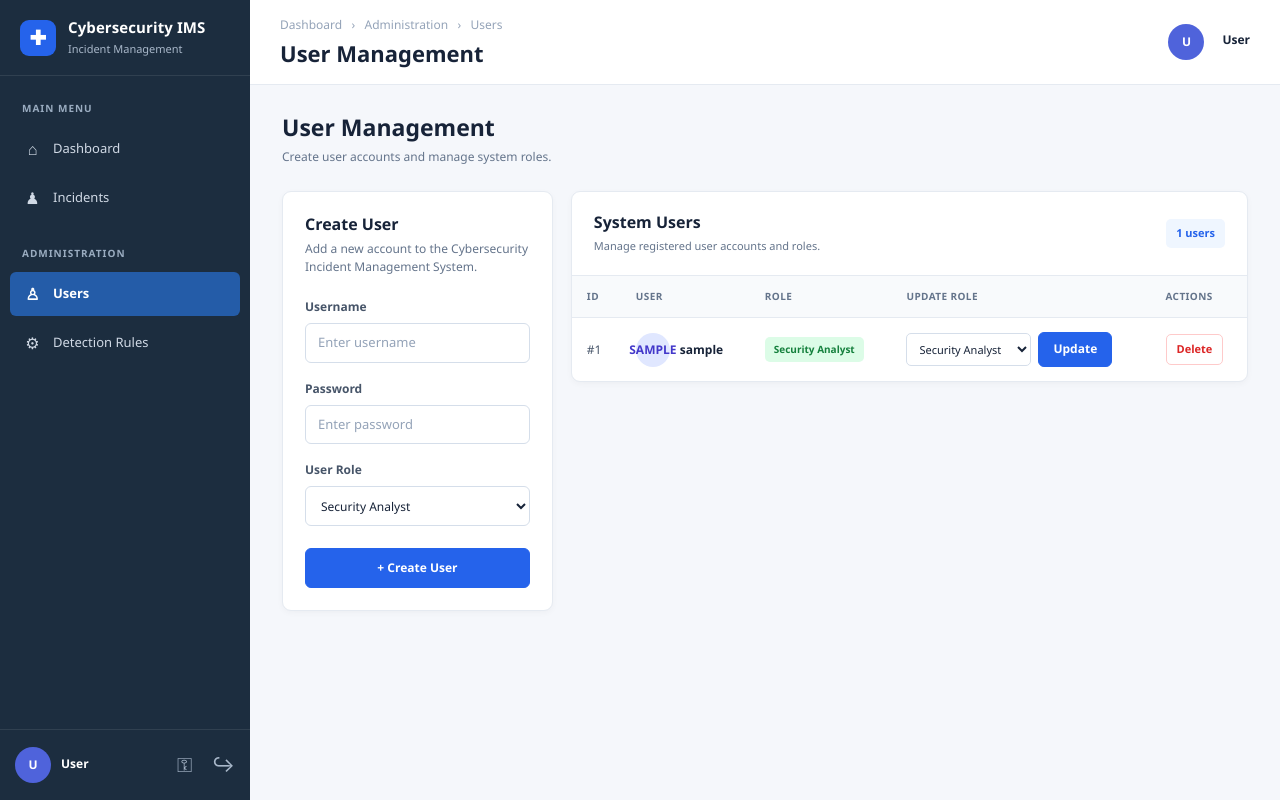
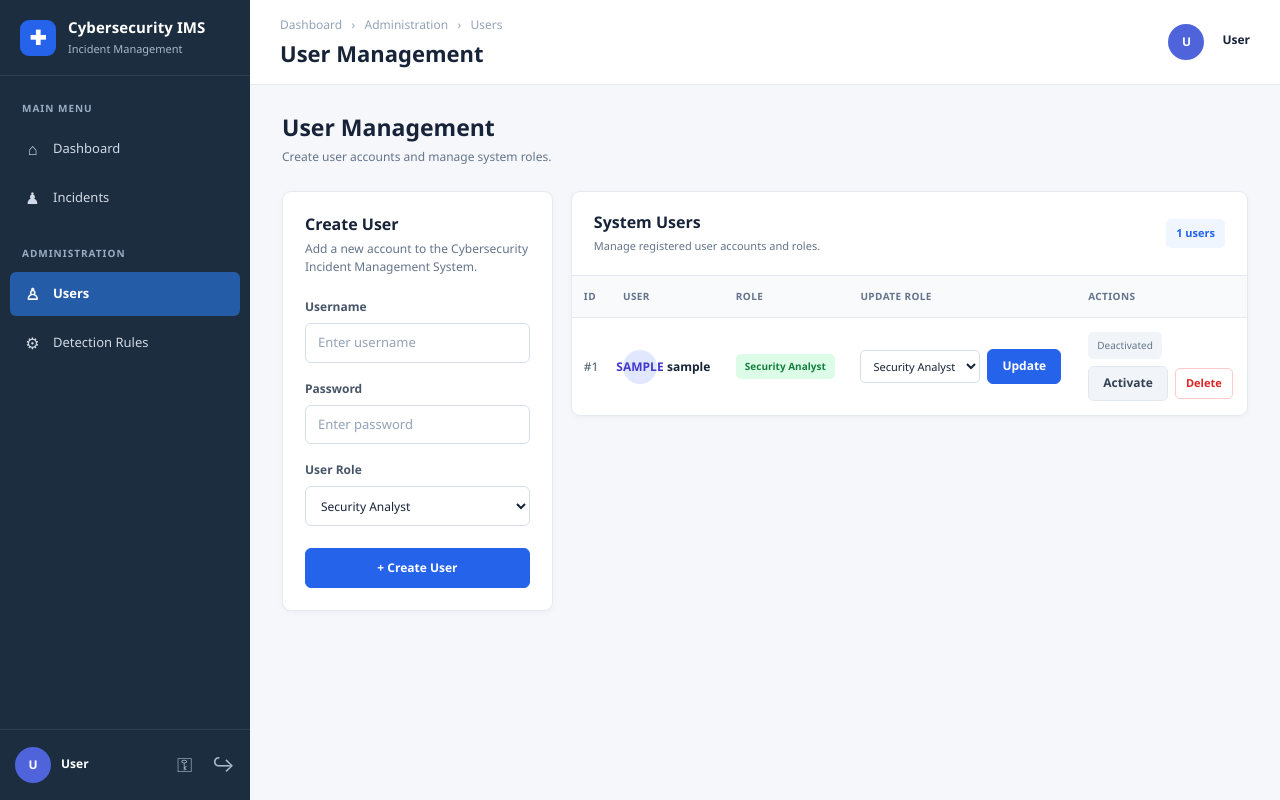
Before and after one commit to sssalekh/CSIMS, a Flask app: template templates/admin.html in a window 1280 px wide. Run offline with Flask 3, Linux system fonts and the light colour scheme; the template is opened without the code that fills it: most values are stand-ins (such as "Sample title", 1, 10 or a date in 2020); some libraries are stand-ins or nearby versions.

Commit message:
Add account activation and remove unused analyst_required
set_user_active() already protected the last active Administrator but
was not reachable from the application. Administrators can now
deactivate and activate other accounts on the user management page: a
deactivated user cannot log in and is signed out at the next request,
while the account and its comments are preserved. Accounts anonymized by
deletion are marked as deleted, cannot be activated again and have no
role or account actions. Administrators cannot deactivate their own
account. The unused analyst_required decorator is removed.

Co-Authored-By: Claude Opus 5.5 <noreply@anthropic.com>
Claude-Session: https://claude.ai/code/session_01ANDet9CL3eZDWtFmJCZ9Sx

```diff
--- a/app.py
+++ b/app.py
@@ -39,7 +39,8 @@ from storage.db import (
     add_incident_comment,
     get_dashboard_statistics,
     change_password,
-    reset_user_password
+    reset_user_password,
+    set_user_active
 )
 
 from dataset.loader import DATASET_FILE
@@ -291,26 +292,6 @@ def admin_required(function):
         return function(*args, **kwargs)
 
     return wrapper
-
-
-def analyst_required(function):
-    @wraps(function)
-    def wrapper(*args, **kwargs):
-        user = get_authenticated_user()
-
-        if user is None:
-            return redirect(url_for("login"))
-
-        if password_change_required(user):
-            return redirect(url_for("change_password_page"))
-
-        if user["role"] != "Security Analyst":
-            abort(403)
-
-        return function(*args, **kwargs)
-
-    return wrapper
-
 
 
 # ============================================================
@@ -783,6 +764,34 @@ def reset_user_password_route(id):
     return redirect(url_for("admin_panel"))
 
 
+@app.route("/set_user_active/<int:id>", methods=["POST"])
+@admin_required
+def set_user_active_route(id):
+
+    activate = request.form.get("active") == "1"
+
+    if id == session["user_id"] and not activate:
+        flash("You cannot deactivate your own account.", "error")
+        return redirect(url_for("admin_panel"))
+
+    try:
+        set_user_active(id, activate)
+
+        if activate:
+            flash("User account activated.", "success")
+        else:
+            flash(
+                "User account deactivated. The user can no longer "
+                "log in, and existing records are preserved.",
+                "success"
+            )
+
+    except ValueError as error:
+        flash(str(error), "error")
+
+    return redirect(url_for("admin_panel"))
+
+
 @app.route("/delete_user/<int:id>", methods=["POST"])
 @admin_required
 def delete_user_route(id):
--- a/templates/admin.html
+++ b/templates/admin.html
@@ -142,7 +142,7 @@
         }
 
         .users-table th {
-            padding: 13px 15px;
+            padding: 13px 12px;
             background: #f8fafc;
             color: #64748b;
             border-bottom: 1px solid #e5eaf1;
@@ -155,7 +155,7 @@
         }
 
         .users-table td {
-            padding: 14px 15px;
+            padding: 14px 12px;
             border-bottom: 1px solid #edf0f5;
             color: #475569;
             font-size: 12px;
@@ -223,7 +223,7 @@
 
         .role-form select {
             min-height: 33px;
-            min-width: 125px;
+            min-width: 118px;
             padding: 6px 8px;
             border: 1px solid #d5deea;
             border-radius: 5px;
@@ -232,7 +232,7 @@
         }
 
         .role-form input[type="password"] {
-            width: 115px;
+            width: 100px;
             min-height: 33px;
             padding: 6px 8px;
             border: 1px solid #d5deea;
@@ -607,6 +607,14 @@
 
                                             <td>
 
+                                                {% if u.is_deleted %}
+
+                                                    <span class="current-account">
+                                                        Not applicable
+                                                    </span>
+
+                                                {% else %}
+
                                                 <form
                                                     method="POST"
                                                     action="{{ url_for('update_user_role', id=u.id) }}"
@@ -638,6 +646,8 @@
 
                                                 </form>
 
+                                                {% endif %}
+
                                             </td>
 
                                             <td>
@@ -653,6 +663,12 @@
 
                                                         <span class="current-account">
                                                             Current account
+                                                        </span>
+
+                                                    {% elif u.is_deleted %}
+
+                                                        <span class="current-account">
+                                                            Deleted user
                                                         </span>
 
                                                     {% else %}
@@ -689,7 +705,31 @@
                                                                 </span>
                                                             {% endif %}
 
+                                                        {% else %}
+
+                                                            <span class="current-account">
+                                                                Deactivated
+                                                            </span>
+
                                                         {% endif %}
+
+                                                        <div class="role-form">
+
+                                                            <form
+                                                                method="POST"
+                                                                action="{{ url_for('set_user_active_route', id=u.id) }}"
+                                                                {% if u.is_active %}
+                                                                onsubmit="return confirm('Deactivate this user? The user will no longer be able to log in.');"
+                                                                {% endif %}
+                                                            >
+                                                                <input type="hidden" name="csrf_token" value="{{ csrf_token() }}">
+                                                                <input type="hidden" name="active" value="{{ 0 if u.is_active else 1 }}">
+
+                                                                <button type="submit"
+                                                                    class="btn btn-secondary">
+                                                                    {{ 'Deactivate' if u.is_active else 'Activate' }}
+                                                                </button>
+                                                            </form>
 
                                                             <form
                                                                 method="POST"
@@ -706,6 +746,8 @@
                                                                 </button>
 
                                                             </form>
+
+                                                        </div>
 
                                                     {% endif %}
 
```
Also changed, not shown: tests/test_user_activation.py (added, +175 -0 lines), storage/db.py. Lines whose indentation alone changed are shown as unchanged.
